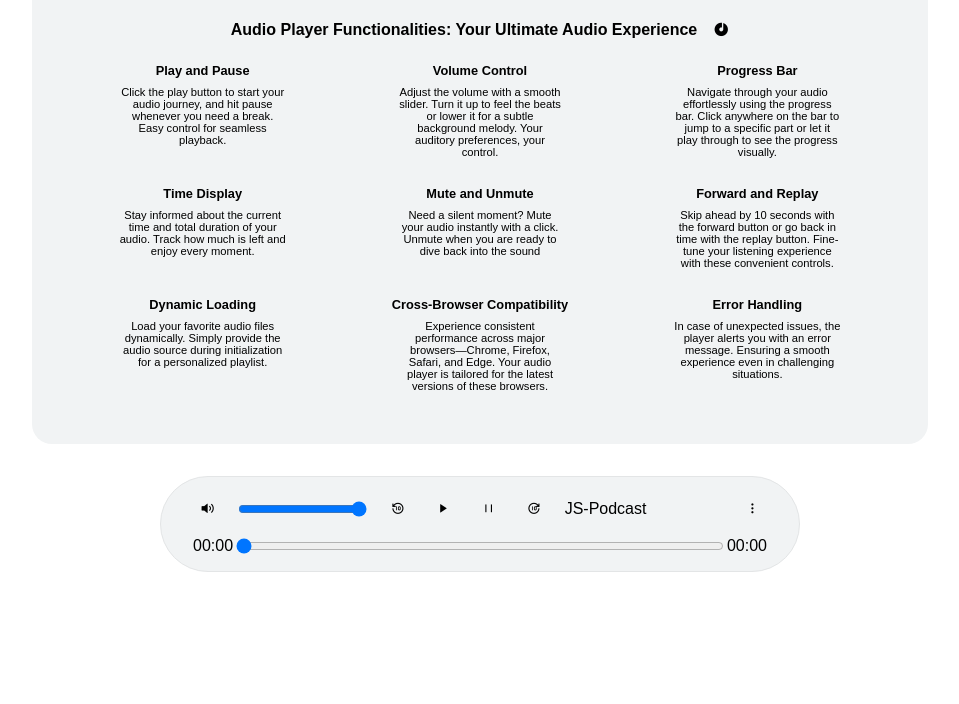
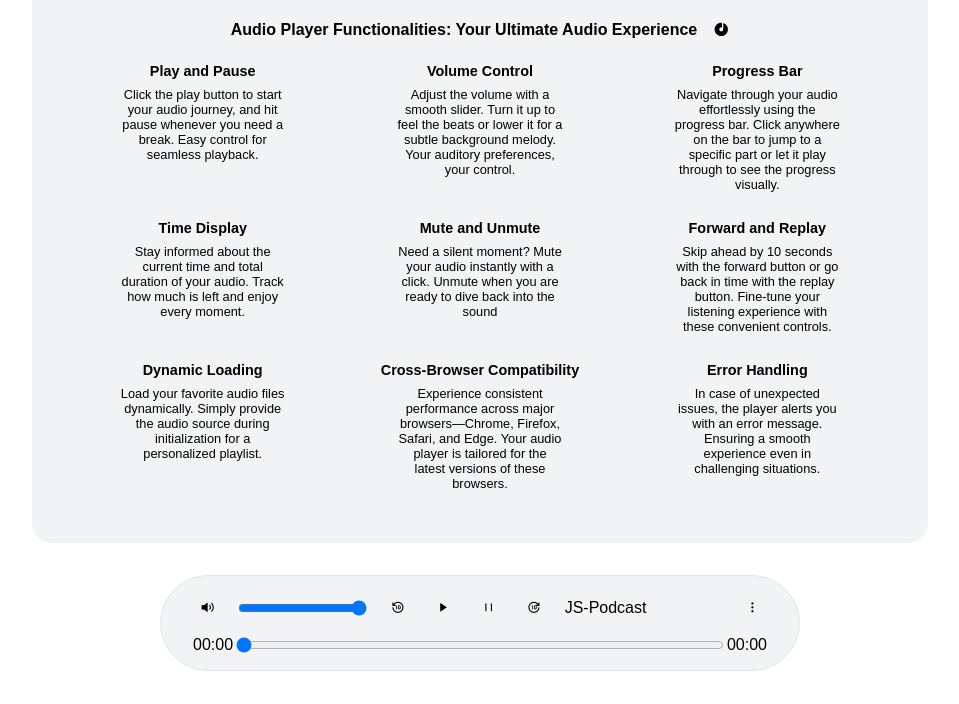
Before and after one commit to levy002/videsigns-audio-player, a plain HTML site: page index.html in a window 1280 px wide. Shown: the part 96-800 px from the top of the page, without its empty margins (160-1119 px from the left). Drawn offline with nearby package versions, Linux system fonts and the light colour scheme.

Commit message:
Fix font size

```diff
--- a/src/styles.css
+++ b/src/styles.css
@@ -109,12 +109,12 @@ button:focus {
 }
 
 .functionality h3 {
-  font-size: 0.8rem;
+  font-size: 0.9rem;
   margin: 0.5rem 0.5rem;
 }
 
 .functionality p {
-  font-size: 0.7rem;
+  font-size: 0.8rem;
   margin: 0 auto;
   width: 60%;
 }
```
